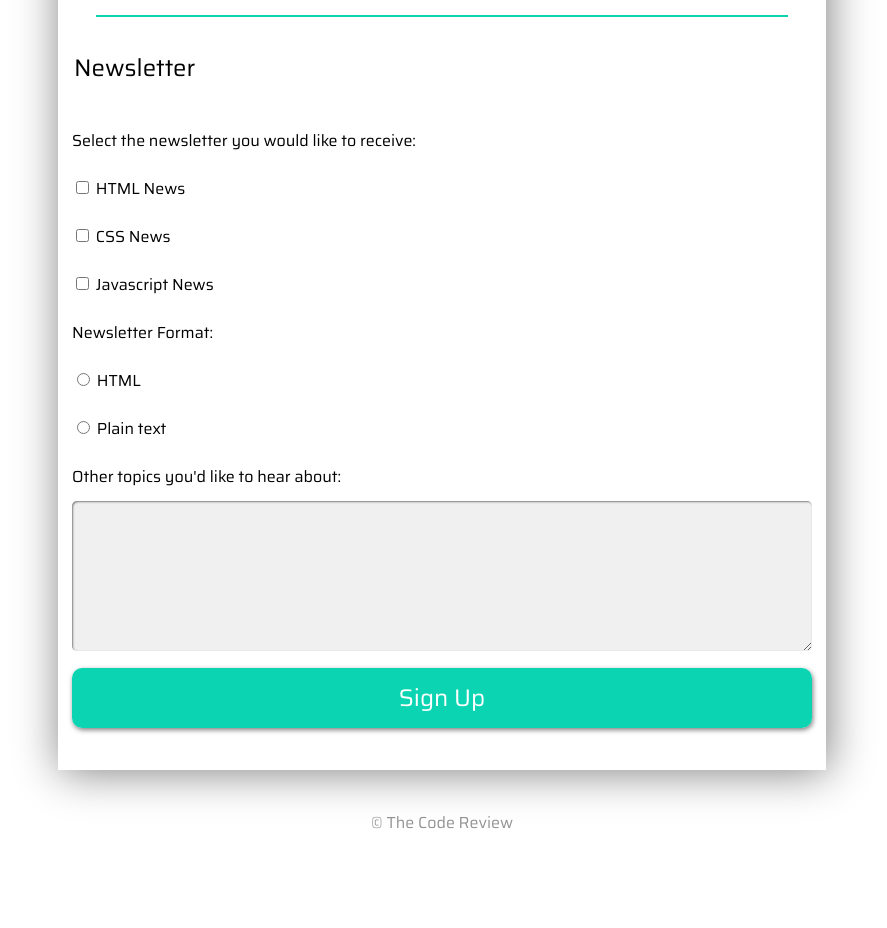
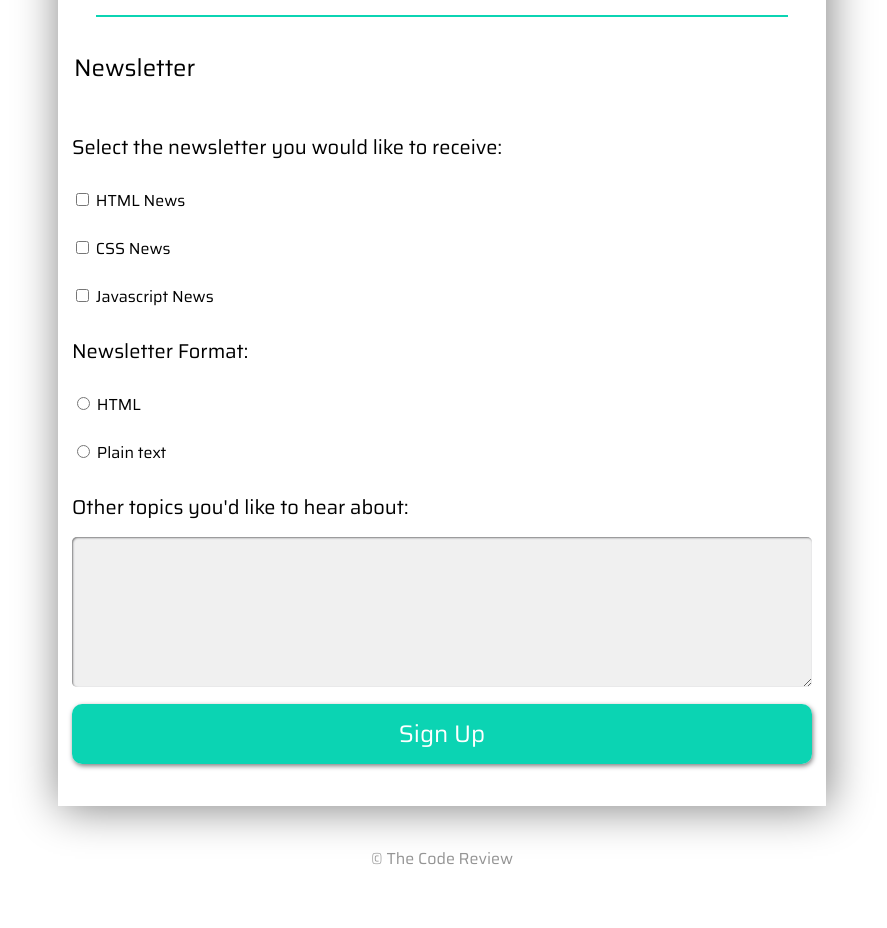
Before and after one commit to pallman89/techdegree-project-3, a plain HTML site: page index.html in a window 1280 px wide. Shown: the part 795-1723 px from the top of the page, without its empty margins (198-1085 px from the left). Drawn offline with Linux system fonts and the light colour scheme.

Commit message:
Change to font

```diff
--- a/index.html
+++ b/index.html
@@ -112,8 +112,8 @@
 
             <legend>Newsletter</legend>
 
-            <div class="second-form">
-                <label  >Select the newsletter you would like to receive: </label><br>
+            <div >
+                <label class="second-form"  >Select the newsletter you would like to receive: </label><br>
 
                 <input type="checkbox" id="html_news" value="html_news" name="newsletter_selection">
                 <label   for="html_news">HTML News</label><br>
@@ -126,7 +126,7 @@
 
 
 
-                <label >Newsletter Format:</label><br>
+                <label class="second-form" >Newsletter Format:</label><br>
 
                 <input type="radio" id="html_radio" value="html_radio" name="format_selection">
                 <label for="html_radio">HTML</label><br>
@@ -134,7 +134,7 @@
                 <input type="radio" id="plaintext_radio" value="plaintext_radio" name="format_selection">
                 <label for="plaintext_radio">Plain text</label><br>
 
-                <label for="other_topics">Other topics you'd like to hear about:</label><br>
+                <label class="second-form" for="other_topics">Other topics you'd like to hear about:</label><br>
                 <textarea id="other_topics" name="other_topics"></textarea>
 
             </div>
--- a/styles.css
+++ b/styles.css
@@ -164,6 +164,11 @@ fieldset {
   flex-direction: column;
 }
 
+.second-form {
+  font-size: 1.25em;
+
+}
+
 
   /* Footer */
   /* ------ */
```
